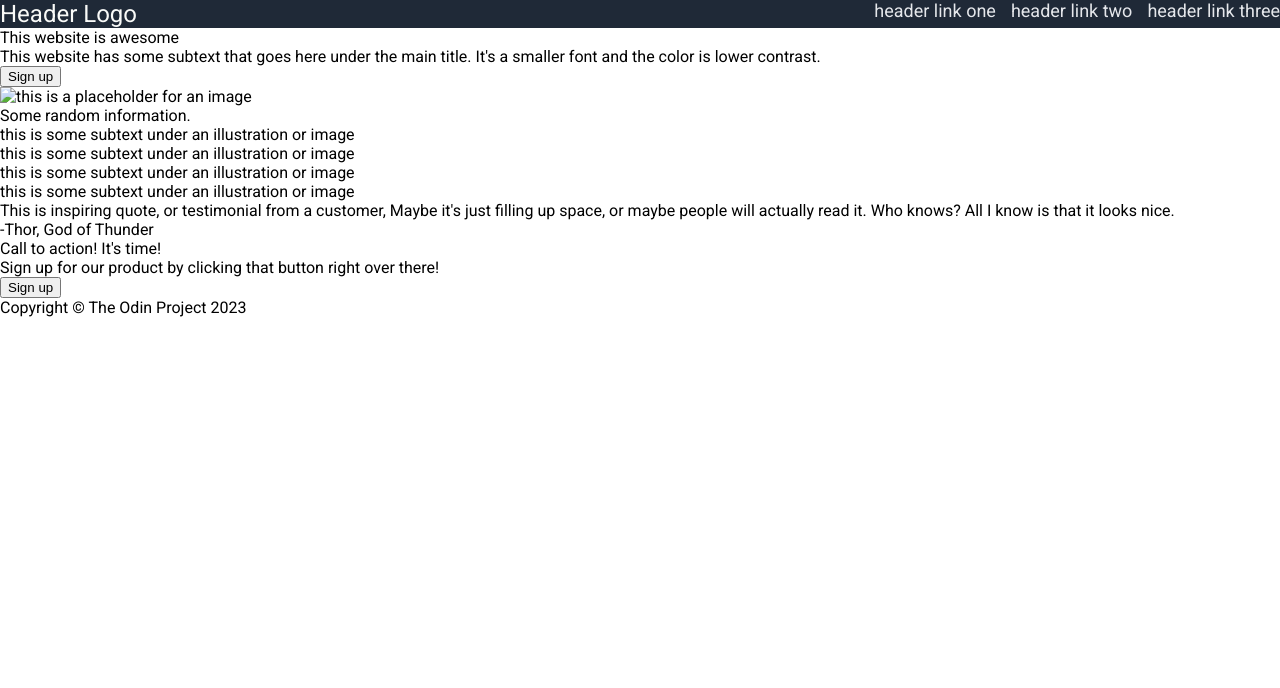
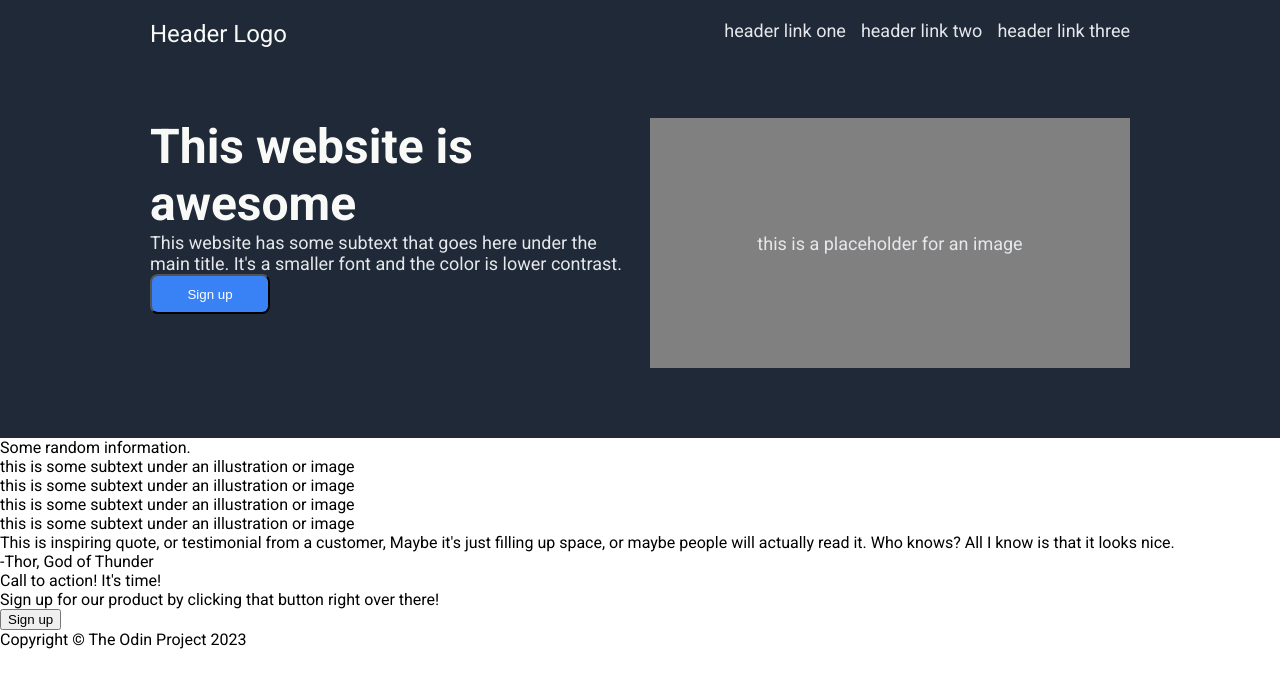
Before and after one commit to tej-88/Landing-Page, a plain HTML site: page index.html in a window 1280 px wide. Drawn offline with Linux system fonts and the light colour scheme.

Commit message:
Add style to main, text, main-text, submain, image, button classes

```diff
--- a/index.html
+++ b/index.html
@@ -16,18 +16,21 @@
         </ul>
     </div>
 
-    <div>
-        <div>
-            <div>
+    <div class="main">
+        <div class="text">
+            <div class="main-text">
                 This website is awesome
             </div>
-            <div>
+            <div class="submain">
                 This website has some subtext that goes here under the main title. It's a smaller font and the color is lower contrast.
             </div>
-            <button>Sign up</button>
+            <button class="main button">Sign up</button>
         </div>
-        <img alt="this is a placeholder for an image">
-
+        <div class="image">
+            <div>
+                this is a placeholder for an image
+            </div>
+        </div>
     </div>
 
     <div>
--- a/style.css
+++ b/style.css
@@ -10,6 +10,7 @@ body {
     color: white;
     display: flex;
     justify-content: space-between;
+    padding: 20px 150px;
 }
 
 .logo {
@@ -29,3 +30,56 @@ a {
     font-size: 18px;
     color: #e5e7eb;
 }
+
+.main {
+    display: flex;
+    background-color: #1f2937;
+    padding: 50px 150px 70px 150px;
+    gap: 20px;
+    height: 250px;
+}
+
+.text {
+    flex: 1;
+}
+
+.main-text {
+    font-size: 48px;
+    color: #f9faf8;
+    font-weight: bolder;
+    display: flex;
+    flex-direction: column;
+    flex: 1;
+}
+
+.submain {
+    font-size: 18px;
+    color: #e5e7eb;
+    display: flex;
+    flex-direction: column;
+    flex: 1;
+}
+
+.image {
+    flex: 1;
+    font-size: 18px;
+    color: #e5e7eb;
+    background-color: grey;
+    display: flex;
+    justify-content: center;
+    align-items: center;
+}
+
+.main.button {
+    background-color: #3882f6;
+    color: white;
+    display: flex;
+    justify-content: center;
+    align-items: center;
+    border-radius: 8px;
+    flex: 0;
+    height: 40px;
+    width: 120px;
+    padding: 0px;
+    margin: 0px;
+}
```
